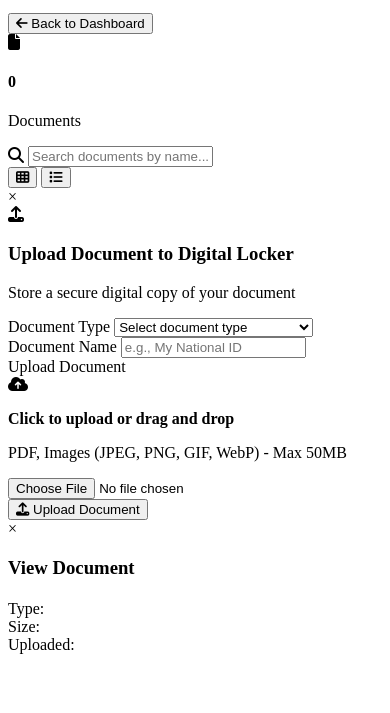
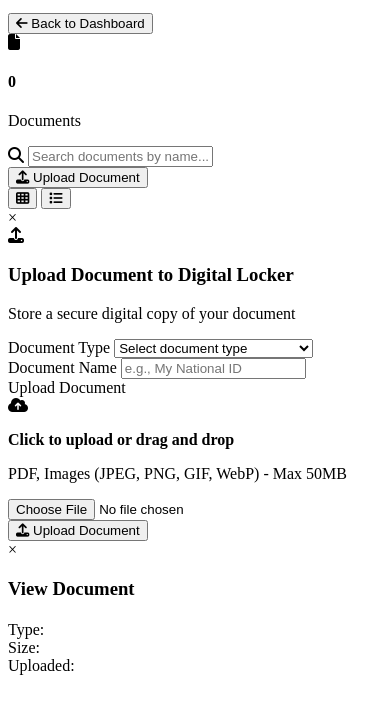
Before and after one commit to GoldForContinent/salama-docs, a website with bundled scripts: page digital-locker.html in a window 390 px wide. Shown: the part 101-814 px from the top of the page. Built offline with nearby package versions, Linux system fonts and the light colour scheme; a script that the page names is missing.

Commit message:
digital locker syetem update

```diff
--- a/css/digital-locker.css
+++ b/css/digital-locker.css
@@ -157,6 +157,14 @@ body {
   outline: none;
   border-color: var(--kenya-green);
   box-shadow: 0 0 0 3px rgba(0, 102, 0, 0.1);
+}
+
+.controls-right {
+  display: flex;
+  align-items: center;
+  gap: 15px;
+  flex-wrap: wrap;
+  justify-content: flex-end;
 }
 
 .view-controls {
@@ -601,10 +609,27 @@ body {
 
   .controls {
     flex-direction: column;
+    align-items: stretch;
   }
 
   .search-bar {
     width: 100%;
+  }
+
+  .controls-right {
+    width: 100%;
+    flex-direction: column;
+    justify-content: stretch;
+  }
+
+  .controls-right .btn-primary {
+    width: 100%;
+    justify-content: center;
+  }
+
+  .view-controls {
+    width: 100%;
+    justify-content: center;
   }
 
   .documents-container {
@@ -622,6 +647,26 @@ body {
 
   .modal-content {
     max-width: 95%;
+  }
+}
+
+@media (max-width: 480px) {
+  .btn-primary {
+    padding: 10px 16px;
+    font-size: 13px;
+  }
+
+  .btn-primary i {
+    font-size: 14px;
+  }
+
+  .controls-right .btn-primary {
+    width: 100%;
+  }
+
+  .view-btn {
+    padding: 8px 12px;
+    font-size: 14px;
   }
 }
 
--- a/digital-locker.html
+++ b/digital-locker.html
@@ -41,6 +41,10 @@
                 <input type="text" id="searchInput" placeholder="Search documents by name...">
             </div>
 
+            <div class="controls-right">
+                <button class="btn-primary" onclick="openUploadModal()" title="Upload Document">
+                    <i class="fas fa-upload"></i> Upload Document
+                </button>
                 <div class="view-controls">
                     <button class="view-btn active" id="gridViewBtn" onclick="toggleViewMode('grid')" title="Grid View">
                         <i class="fas fa-th"></i>
@@ -48,6 +52,7 @@
                     <button class="view-btn" id="listViewBtn" onclick="toggleViewMode('list')" title="List View">
                         <i class="fas fa-list"></i>
                     </button>
+                </div>
             </div>
         </section>
 
```
Lines whose indentation alone changed are shown as unchanged.
